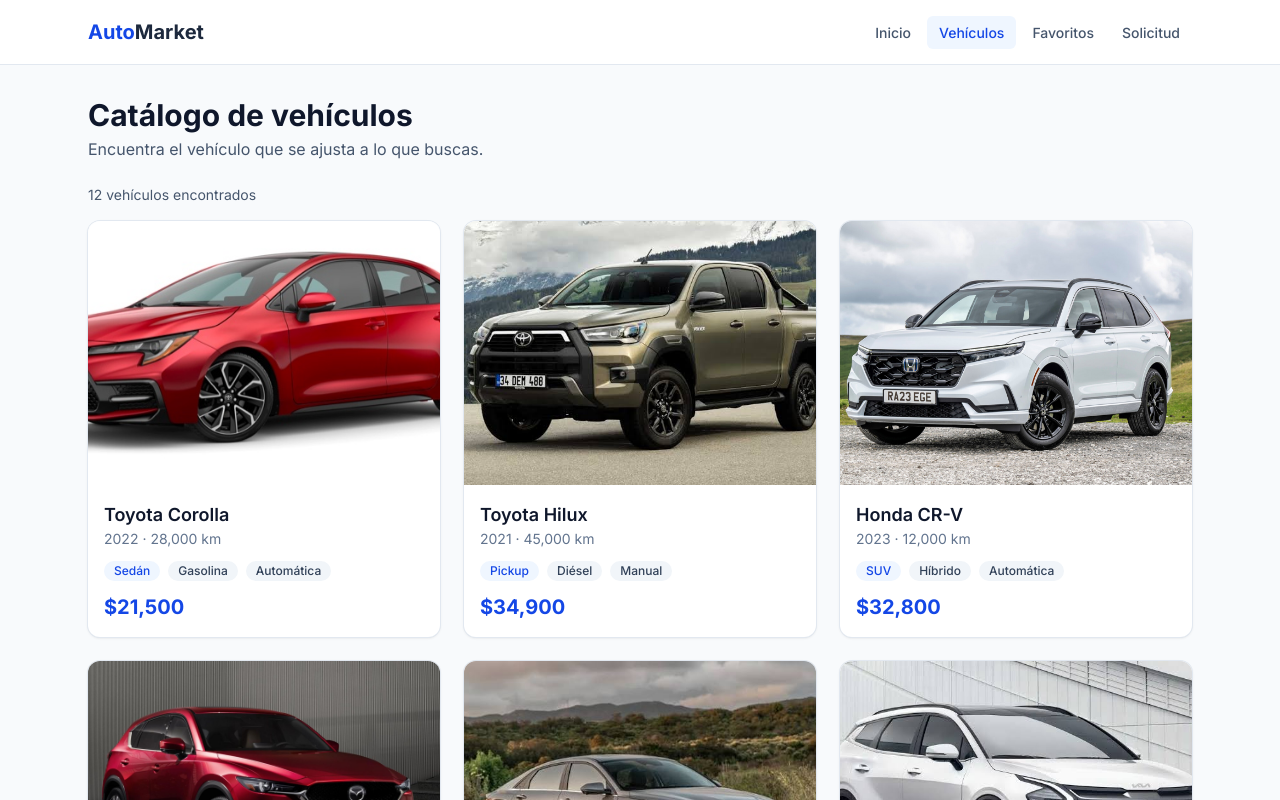
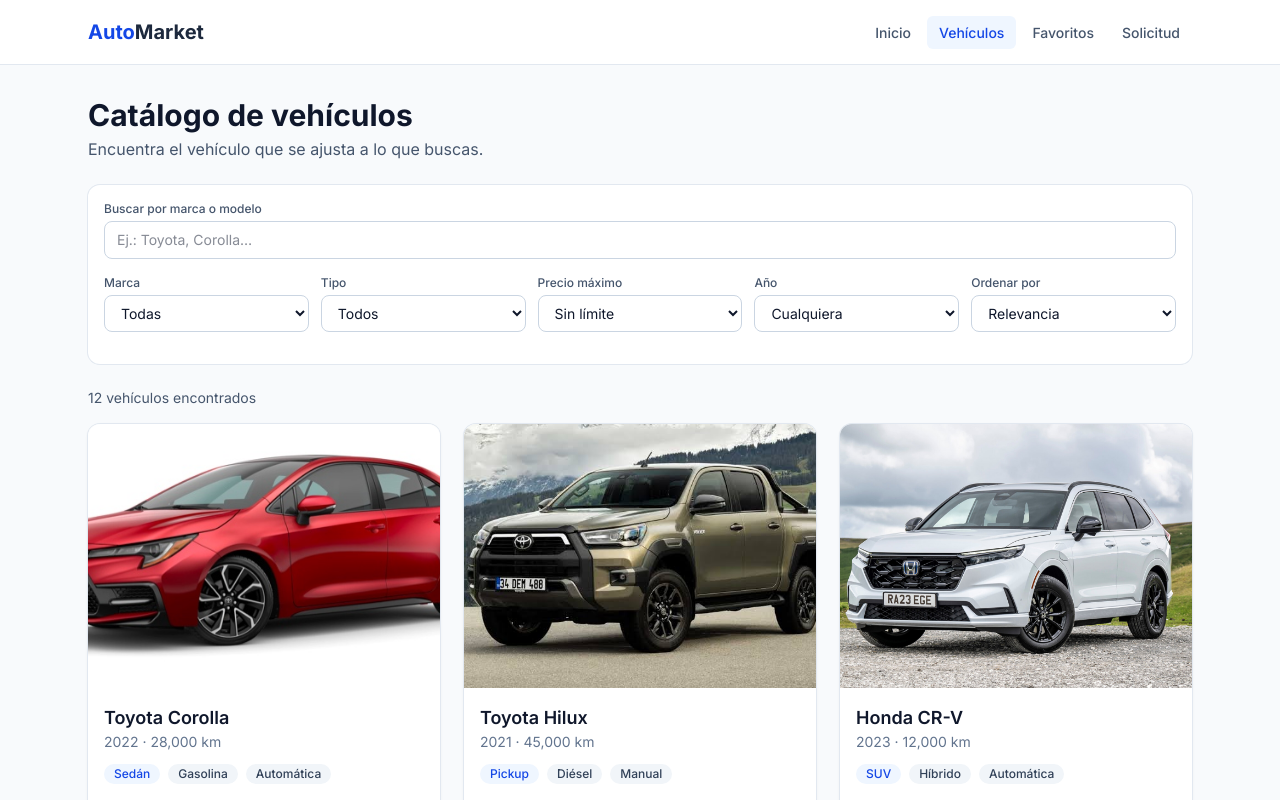
Before and after one commit to Baljeet2000-ai/automarket, a Next.js app: page /vehiculos in a window 1280 px wide. Shown: the top 800 px of the page. Built offline with nearby package versions, Linux system fonts and the light colour scheme.

Commit message:
feat: agrega filtros por marca, tipo, precio y año

```diff
--- a/app/vehiculos/page.tsx
+++ b/app/vehiculos/page.tsx
@@ -1,7 +1,10 @@
 import { Suspense } from "react";
 import type { Metadata } from "next";
+import FilterBar from "@/components/filters/FilterBar";
 import VehicleResults from "@/components/vehicles/VehicleResults";
 import VehicleGridSkeleton from "@/components/vehicles/VehicleGridSkeleton";
+import Skeleton from "@/components/ui/Skeleton";
+import { getFilterOptions } from "@/lib/vehicles";
 
 export const metadata: Metadata = {
   title: "Catálogo de vehículos",
@@ -16,6 +19,8 @@ export default function CatalogPage({
 }: {
   searchParams: Promise<SearchParams>;
 }) {
+  const options = getFilterOptions();
+
   return (
     <div className="space-y-6">
       <header>
@@ -27,6 +32,10 @@ export default function CatalogPage({
         </p>
       </header>
 
+      <Suspense fallback={<Skeleton className="h-44 w-full rounded-xl" />}>
+        <FilterBar options={options} />
+      </Suspense>
+
       <Suspense fallback={<VehicleGridSkeleton />}>
         <VehicleResults searchParams={searchParams} />
       </Suspense>
--- /dev/null
+++ b/components/filters/FilterBar.tsx
@@ -0,0 +1,157 @@
+"use client";
+
+import { useEffect, useState, useTransition } from "react";
+import { usePathname, useRouter, useSearchParams } from "next/navigation";
+import Select from "@/components/ui/Select";
+import { bodyTypeLabels, formatPrice } from "@/lib/format";
+
+interface FilterOptions {
+  brands: string[];
+  bodyTypes: string[];
+  minYear: number;
+  maxYear: number;
+}
+
+const PRICE_STEPS = [15000, 20000, 25000, 30000, 35000, 40000];
+
+const SORT_OPTIONS = [
+  { value: "price-asc", label: "Precio: menor a mayor" },
+  { value: "price-desc", label: "Precio: mayor a menor" },
+  { value: "year-desc", label: "Más recientes" },
+];
+
+const FILTER_KEYS = ["q", "brand", "bodyType", "maxPrice", "minYear", "sort"];
+
+export default function FilterBar({ options }: { options: FilterOptions }) {
+  const router = useRouter();
+  const pathname = usePathname();
+  const searchParams = useSearchParams();
+  const [isPending, startTransition] = useTransition();
+
+  // El texto de búsqueda es el único valor con estado local (para el debounce).
+  const urlQ = searchParams.get("q") ?? "";
+  const [q, setQ] = useState(urlQ);
+  const [prevUrlQ, setPrevUrlQ] = useState(urlQ);
+
+  // Si la URL cambia desde fuera (atrás/adelante, "Limpiar filtros"), sincroniza el input.
+  if (urlQ !== prevUrlQ) {
+    setPrevUrlQ(urlQ);
+    setQ(urlQ);
+  }
+
+  function updateParams(updates: Record<string, string | undefined>) {
+    const params = new URLSearchParams(searchParams.toString());
+    for (const [key, value] of Object.entries(updates)) {
+      if (value) params.set(key, value);
+      else params.delete(key);
+    }
+    const qs = params.toString();
+    startTransition(() => {
+      router.replace(qs ? `${pathname}?${qs}` : pathname, { scroll: false });
+    });
+  }
+
+  // Debounce: espera 400 ms después de la última tecla antes de actualizar la URL.
+  useEffect(() => {
+    if (q.trim() === urlQ) return;
+    const timer = setTimeout(() => {
+      updateParams({ q: q.trim() || undefined });
+    }, 400);
+    return () => clearTimeout(timer);
+    // eslint-disable-next-line react-hooks/exhaustive-deps
+  }, [q, urlQ]);
+
+  const hasFilters = FILTER_KEYS.some((key) => searchParams.has(key));
+
+  function clearFilters() {
+    setQ("");
+    startTransition(() => {
+      router.replace(pathname, { scroll: false });
+    });
+  }
+
+  const years = Array.from(
+    { length: options.maxYear - options.minYear + 1 },
+    (_, i) => String(options.maxYear - i)
+  );
+
+  return (
+    <section
+      aria-label="Filtros del catálogo"
+      aria-busy={isPending}
+      className="space-y-4 rounded-xl bg-white p-4 ring-1 ring-slate-200"
+    >
+      <label className="block">
+        <span className="mb-1 block text-xs font-medium text-slate-600">
+          Buscar por marca o modelo
+        </span>
+        <input
+          type="search"
+          value={q}
+          onChange={(e) => setQ(e.target.value)}
+          placeholder="Ej.: Toyota, Corolla…"
+          className="w-full rounded-lg border border-slate-300 px-3 py-2 text-sm text-slate-900 focus:border-blue-600 focus:outline-none focus:ring-2 focus:ring-blue-200"
+        />
+      </label>
+
+      <div className="grid grid-cols-1 gap-3 sm:grid-cols-2 lg:grid-cols-5">
+        <Select
+          label="Marca"
+          placeholder="Todas"
+          value={searchParams.get("brand") ?? ""}
+          onChange={(v) => updateParams({ brand: v || undefined })}
+          options={options.brands.map((b) => ({ value: b, label: b }))}
+        />
+        <Select
+          label="Tipo"
+          placeholder="Todos"
+          value={searchParams.get("bodyType") ?? ""}
+          onChange={(v) => updateParams({ bodyType: v || undefined })}
+          options={options.bodyTypes.map((t) => ({
+            value: t,
+            label: bodyTypeLabels[t] ?? t,
+          }))}
+        />
+        <Select
+          label="Precio máximo"
+          placeholder="Sin límite"
+          value={searchParams.get("maxPrice") ?? ""}
+          onChange={(v) => updateParams({ maxPrice: v || undefined })}
+          options={PRICE_STEPS.map((p) => ({
+            value: String(p),
+            label: `Hasta ${formatPrice(p)}`,
+          }))}
+        />
+        <Select
+          label="Año"
+          placeholder="Cualquiera"
+          value={searchParams.get("minYear") ?? ""}
+          onChange={(v) => updateParams({ minYear: v || undefined })}
+          options={years.map((y) => ({ value: y, label: `Desde ${y}` }))}
+        />
+        <Select
+          label="Ordenar por"
+          placeholder="Relevancia"
+          value={searchParams.get("sort") ?? ""}
+          onChange={(v) => updateParams({ sort: v || undefined })}
+          options={SORT_OPTIONS}
+        />
+      </div>
+
+      <div className="flex items-center justify-between text-sm">
+        <span className="text-slate-500" aria-live="polite">
+          {isPending ? "Actualizando resultados…" : ""}
+        </span>
+        {hasFilters && (
+          <button
+            type="button"
+            onClick={clearFilters}
+            className="font-semibold text-blue-700 hover:underline"
+          >
+            Limpiar filtros
+          </button>
+        )}
+      </div>
+    </section>
+  );
+}
--- /dev/null
+++ b/components/ui/Select.tsx
@@ -0,0 +1,40 @@
+interface Option {
+  value: string;
+  label: string;
+}
+
+interface SelectProps {
+  label: string;
+  value: string;
+  onChange: (value: string) => void;
+  options: Option[];
+  placeholder: string;
+}
+
+export default function Select({
+  label,
+  value,
+  onChange,
+  options,
+  placeholder,
+}: SelectProps) {
+  return (
+    <label className="block">
+      <span className="mb-1 block text-xs font-medium text-slate-600">
+        {label}
+      </span>
+      <select
+        value={value}
+        onChange={(e) => onChange(e.target.value)}
+        className="w-full rounded-lg border border-slate-300 bg-white px-3 py-2 text-sm text-slate-900 focus:border-blue-600 focus:outline-none focus:ring-2 focus:ring-blue-200"
+      >
+        <option value="">{placeholder}</option>
+        {options.map((opt) => (
+          <option key={opt.value} value={opt.value}>
+            {opt.label}
+          </option>
+        ))}
+      </select>
+    </label>
+  );
+}
```
Also changed, not shown: 1 other file (tests, documents, lock files or other folders).
